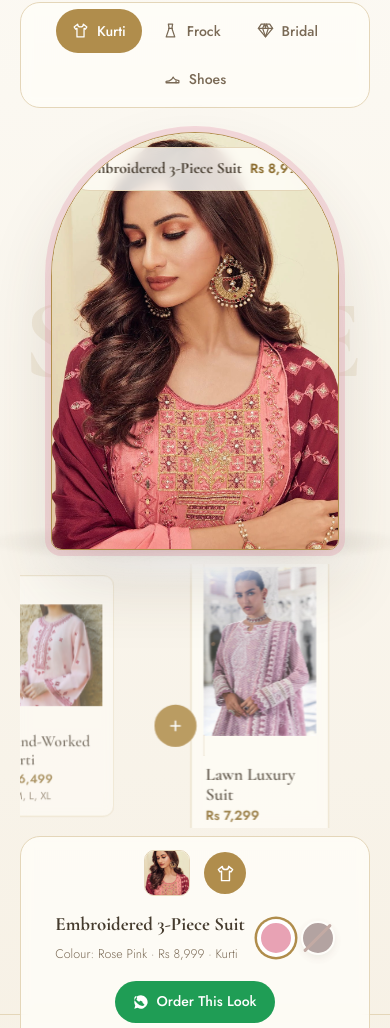
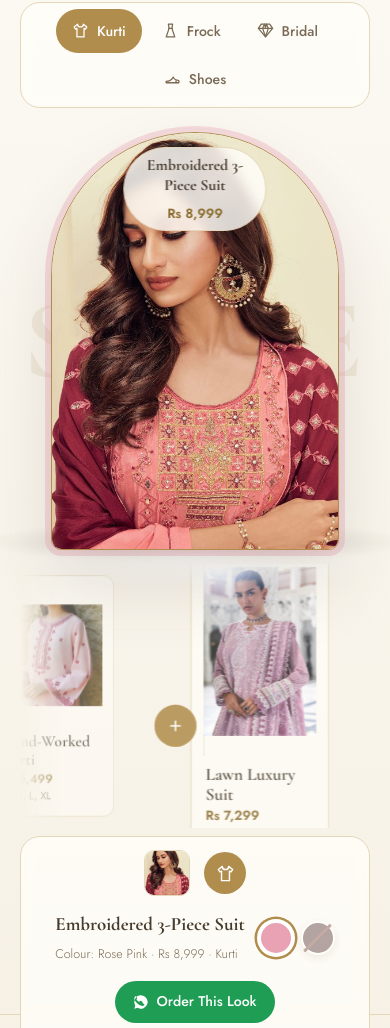
Before and after one commit to TalhaIslamJadoon/zahra-rubab-ladies-boutique, a plain HTML site: page index.html in a window 390 px wide. Shown: the part 10179-11207 px from the top of the page. Drawn offline with nearby package versions, Linux system fonts and the light colour scheme.

Commit message:
Add files via upload

```diff
--- a/index.html
+++ b/index.html
@@ -414,7 +414,19 @@ button[disabled],.btn-disabled{opacity:.45;cursor:not-allowed !important;pointer
 @media (prefers-reduced-motion: reduce){*,*::before,*::after{animation:none !important;transition:none !important;scroll-behavior:auto !important}.rv,.h-anim,.hero h1 .w,.hero-photo,.float-card,.wa-float{opacity:1 !important;transform:none !important}.progress{transform:scaleX(0) !important}.toast{opacity:0}.toast.show{opacity:1}}
 
     </style>
-  </head>
+  <style>
+/* TO-FIX 2026-11-24: mobile try-on repair */
+
+@media (max-width:900px){
+  /* Coverflow becomes a strip under the model on mobile; cards entering or
+     leaving the strip dissolve at the edges instead of being sliced. */
+  .coverflow{-webkit-mask-image:linear-gradient(90deg,transparent,#000 44px,#000 calc(100% - 44px),transparent);mask-image:linear-gradient(90deg,transparent,#000 44px,#000 calc(100% - 44px),transparent)}
+  /* Stage name/price chip: allow wrapping so a longer product name can never clip at the pill edges */
+  .stage-chip{flex-wrap:wrap;justify-content:center;white-space:normal;text-align:center;line-height:1.3}
+}
+
+</style>
+</head>
   <body>
     <div class="progress" id="progress" aria-hidden="true"></div>
 
```
